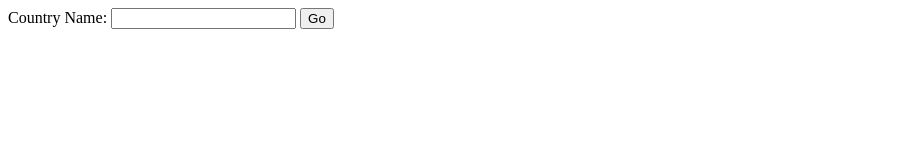
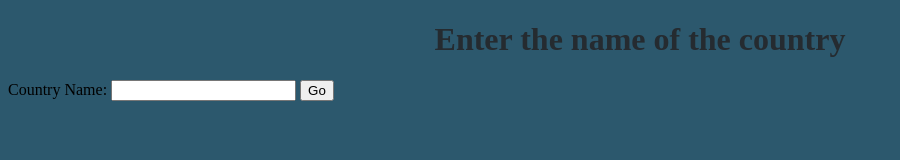
Before and after one commit to fuddin95/countryWeather, a website: page index.html in a window 1280 px wide. Shown: the whole page, without its empty margins (0-900 px from the left). Drawn offline with Linux system fonts and the light colour scheme.

Commit message:
added basic css to the webpage

```diff
--- a/app.js
+++ b/app.js
@@ -9,8 +9,11 @@ const bodyParser = require("body-parser");
 const ejs = require("ejs");
 
 const app = express();
+
+app.set('view engine', 'ejs');
+
 app.use(bodyParser.urlencoded({extended: true}));
-
+app.use(express.static("public"));
 
 
 
--- a/index.html
+++ b/index.html
@@ -1,15 +1,25 @@
 <!DOCTYPE html>
 <html lang="en">
+
 <head>
     <meta charset="UTF-8">
     <meta name="viewport" content="width=device-width, initial-scale=1.0">
-    <title>Document</title>
+    <title>Weather</title>
+    <link rel="stylesheet" href="/styles.css">
 </head>
+
 <body>
-    <form action="/" method="POST">
-    <label for="countryName">Country Name: </label>
-    <input id="countryName"type="text" name="cityName">
-    <button type="submit">Go</button>
-</form>
+    <div>
+        <h1>
+            Enter the name of the country
+        </h1>
+        <form action="/" method="POST">
+            <label for="countryName">Country Name: </label>
+            <input id="countryName" type="text" name="cityName">
+            <button type="submit">Go</button>
+        </form>
+    </div>
+
 </body>
+
 </html>
--- /dev/null
+++ b/public/styles.css
@@ -0,0 +1,14 @@
+body{
+    background-color: rgb(44, 88, 109);
+    align-items: center;
+
+}
+
+h1{
+    color: rgb(37, 43, 48);
+    text-align: center;
+}
+
+form{
+    align-items: center;
+}
```
